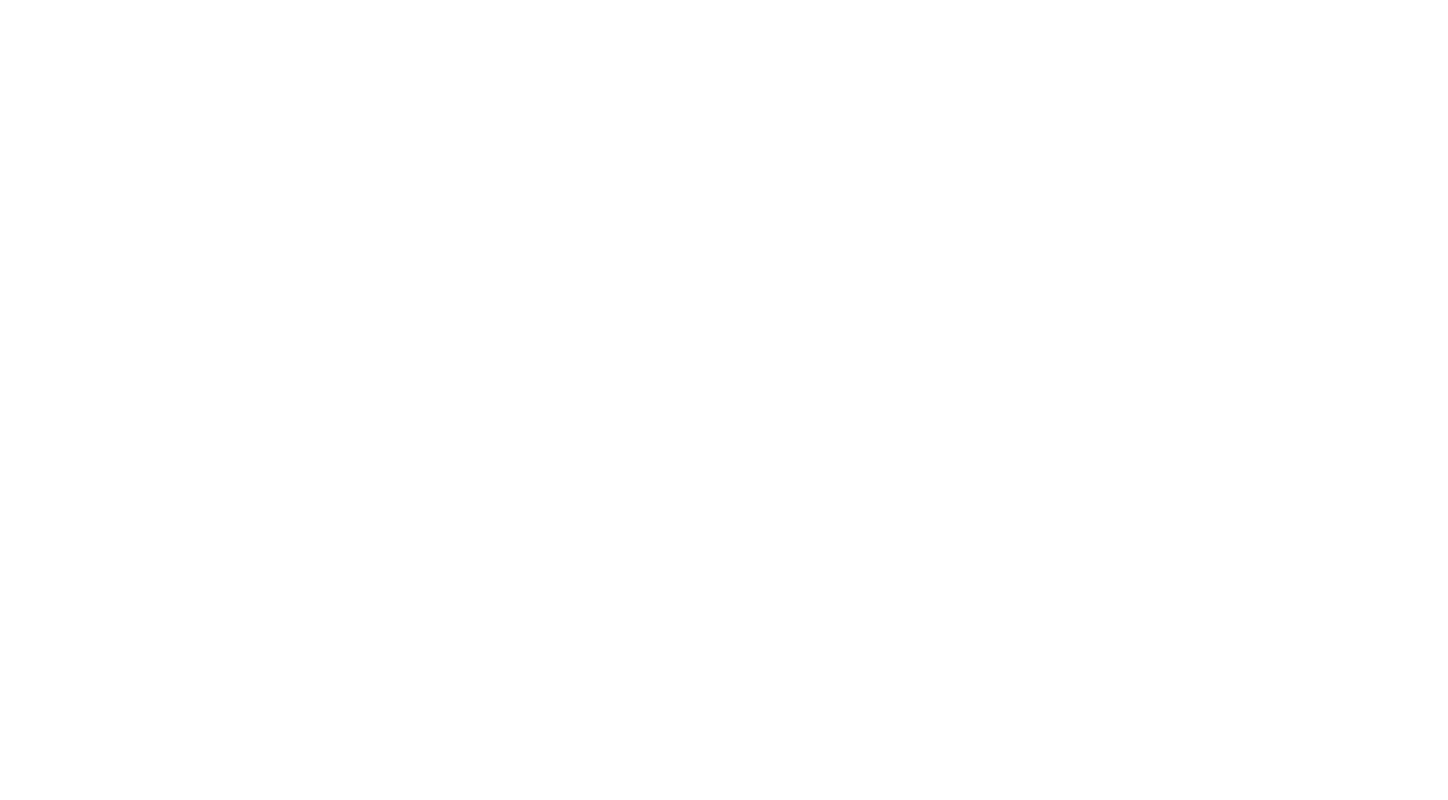
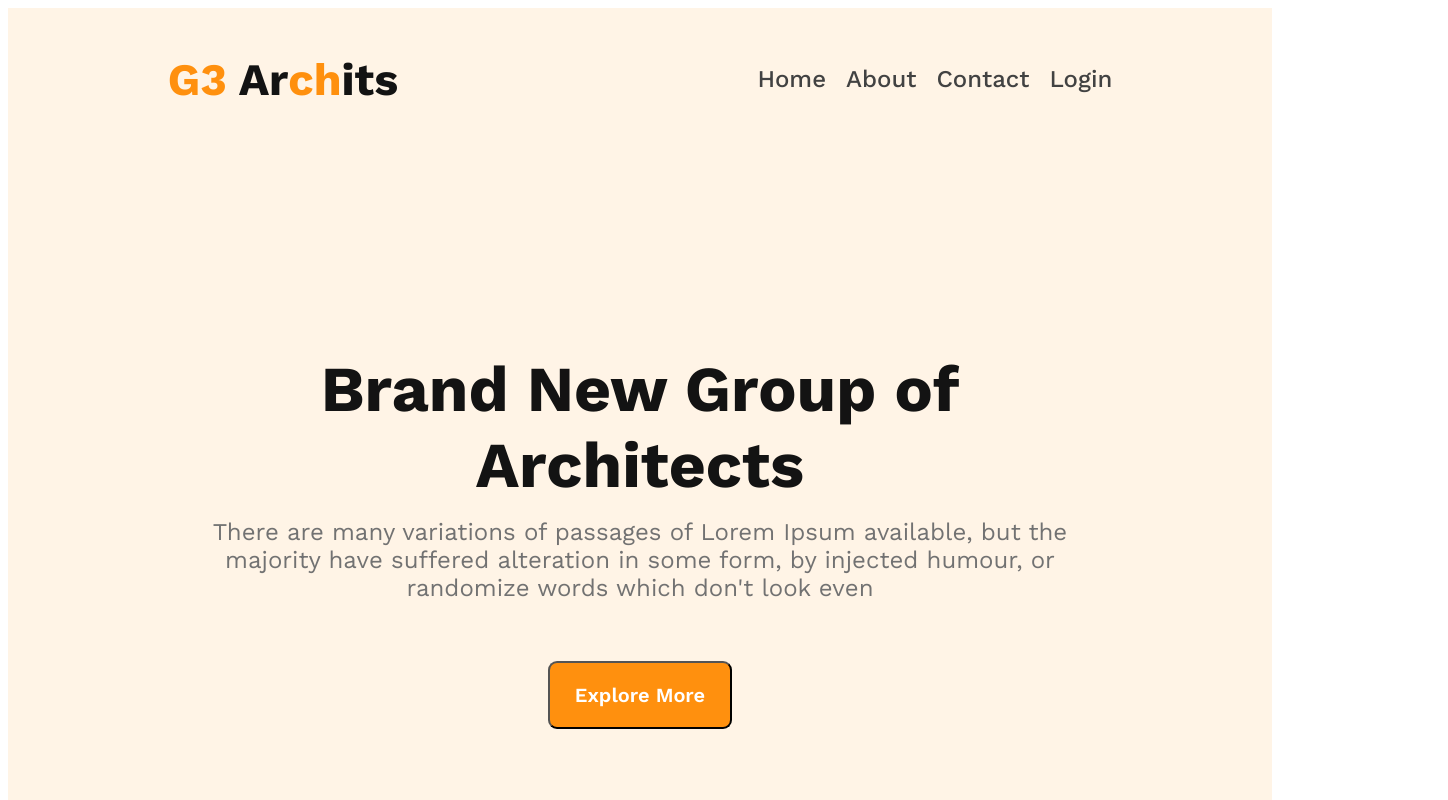
Before and after one commit to sujauddoula352/g3-architects-website, a plain HTML site: page index.html in a window 1280 px wide. Shown: the top 800 px of the page, 1448 px wide, since content can reach past the window. Drawn offline with nearby package versions, Linux system fonts and the light colour scheme.

Commit message:
nav section compalet

```diff
--- a/index.html
+++ b/index.html
@@ -3,9 +3,58 @@
 <head>
     <meta charset="UTF-8">
     <meta name="viewport" content="width=device-width, initial-scale=1.0">
-    <title>g3-architects-website</title>
+    <title>g3 Architects</title>
+
+   <!-- font link section -->
+   <link rel="preconnect" href="https://fonts.googleapis.com">
+<link rel="preconnect" href="https://fonts.gstatic.com" crossorigin>
+<link href="https://fonts.googleapis.com/css2?family=Work+Sans:wght@300;400;500;600;700;900&display=swap" rel="stylesheet">
+
+
+   <!-- style link section -->
+    <link rel="stylesheet" href="styles/style.css">
 </head>
 <body>
+       <header>
+            <nav>
+                <h3><snap class="nav-logo">G3</snap> Ar<snap class="nav-logo">ch</snap>its</h3>
+                <ul>
+                    <li><a href="">Home</a></li>
+                    <li><a href="">About</a></li>
+                    <li><a href="">Contact</a></li>
+                    <li><a href="">Login</a></li>
+                </ul>
+            </nav>
+
+            <div class="banner">
+
+             <div class="banner-content">
+                <div class="banner-title">
+                    Brand New Group of Architects
+                </div>
+                <p class="banner-description">There are many variations of passages of Lorem Ipsum available, but the majority have suffered alteration in some form, by injected humour, or randomize words which don't look even
+                </p>
+                <button class="btn-primary">Explore More</button>
+            </div>
+              <div class="banner-image">
+                <img src="images/banner.png">
+              </div>
+            </div>
+        </div>
+
+
+        </header>
+    <main>
+
+
+    </main>
+  <footer>
+
+
+
+
+
+ </footer>
 
 </body>
 </html>
--- /dev/null
+++ b/styles/style.css
@@ -0,0 +1,79 @@
+/* Share style section */
+
+*{
+    font-family: 'Work Sans', sans-serif;
+}
+
+.btn-primary{
+    background-color:#FF900E;
+    color:#FFF ;
+    font-size:1.25rem ;
+    font-weight:600 ;
+    border-radius: 9px;
+    padding: 20px 25px;
+    margin: 35px;
+}
+
+/* header section style Start */
+header{
+    background: rgba(255, 144, 14, 0.10);
+}
+
+.nav-logo{
+   color: #FF900E;
+}
+nav{
+    display: flex;
+    justify-content: space-around;
+    align-items: center;
+
+}
+
+nav h3{
+    font-size:2.81rem ;
+    color:#131313 ;
+    font-weight: 700;
+}
+
+nav > ul{
+    display: flex;
+    gap: 20px;
+    list-style: none;
+    gap: 20px;
+}
+nav a{
+    text-decoration: none;
+    font-size:1.5rem ;
+    font-weight:500 ;
+    color:#424242 ;
+    line-height: 26px;
+}
+
+/* banner style start */
+
+.banner-content{
+    max-width: 870px;
+    text-align: center;
+    margin: 0 auto;
+
+}
+.banner-title{
+    color: #131313;
+    font-size: 4rem;
+    font-weight:700 ;
+    text-align: center;
+    padding-top: 200px;
+
+}
+.banner-description{
+    margin-top:15px ;
+    font-size:1.5rem ;
+    color: #727272;
+
+}
+
+.banner-image{
+    border: 10px;
+    padding:  0px auto;
+    margin-top: 50px;
+}
```
